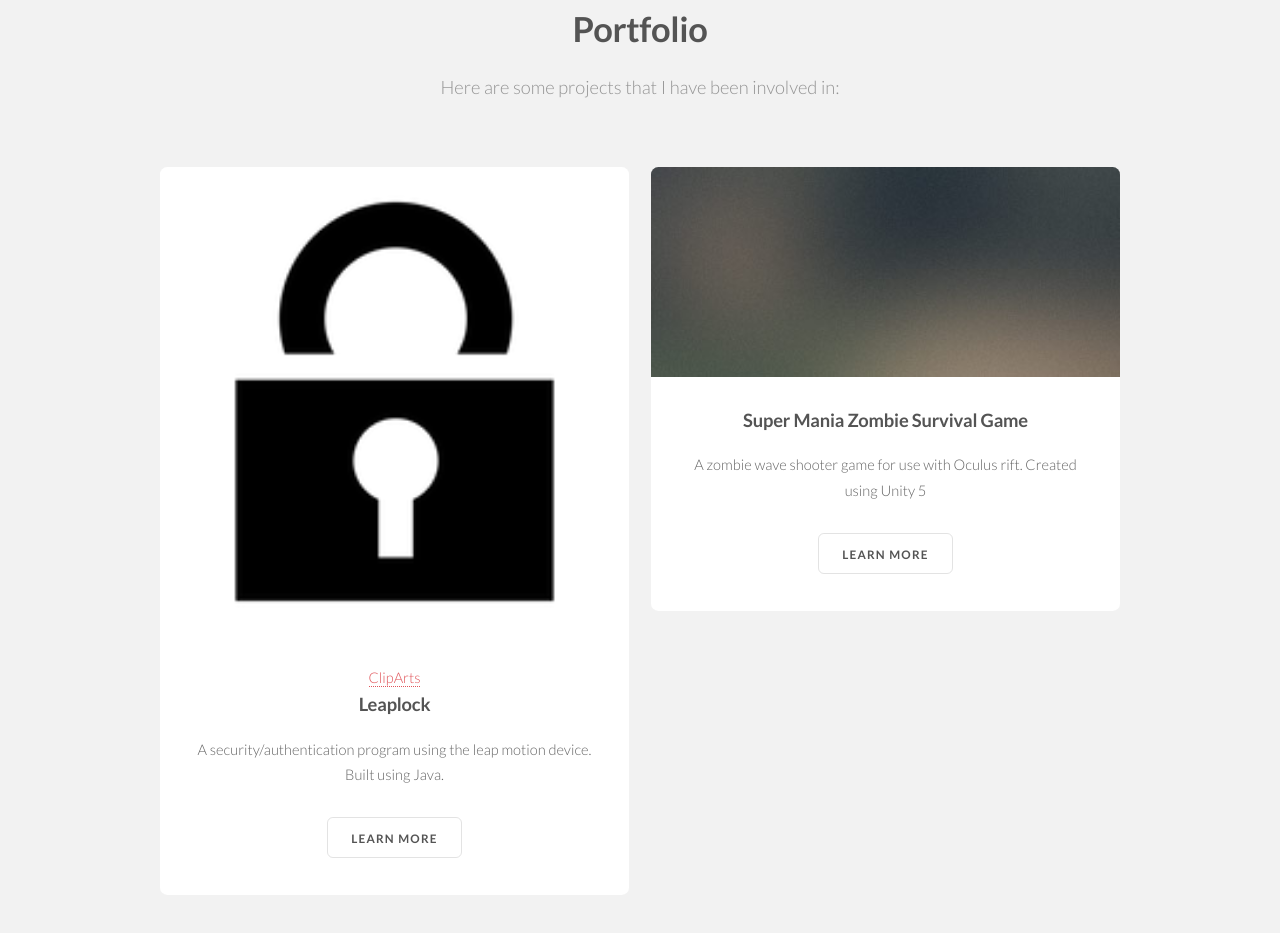
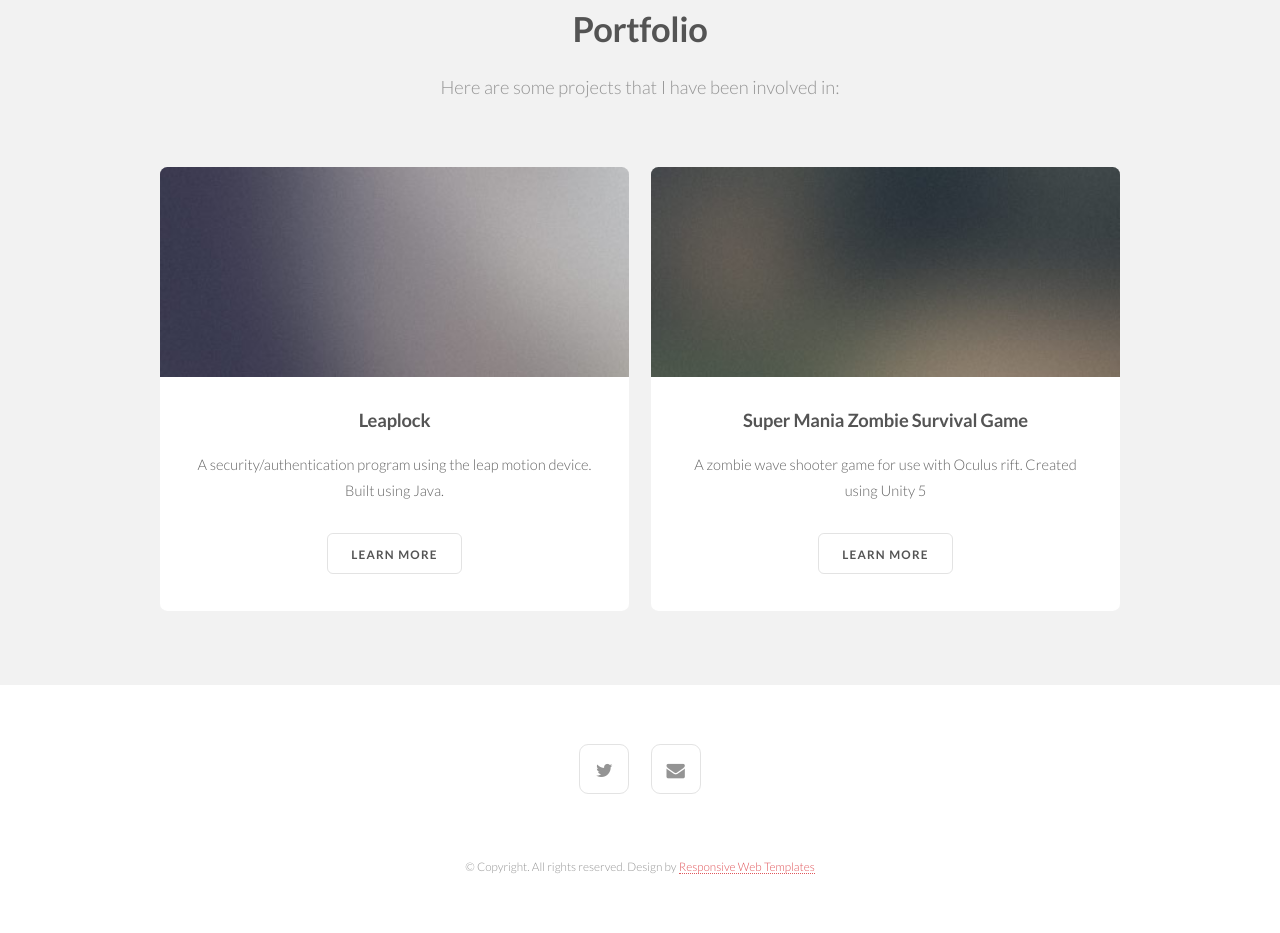
Before and after one commit to codyhowarth/codyhowarth.github.io, a plain HTML site: page index.html in a window 1280 px wide. Shown: the part 904-1837 px from the top of the page. Drawn offline with Linux system fonts and the light colour scheme.

Commit message:
changed a portfolio image back to default

```diff
--- a/index.html
+++ b/index.html
@@ -61,8 +61,7 @@
 					<div class="row">
 						<div class="6u 6u(2) 12u$(3)">
 							<article class="box post">
-								<a href="#" class="image fit"><img src="images/lock.png" alt="" /></a>
-								<a href="http://cliparts.co">ClipArts</a>
+								<a href="#" class="image fit"><img src="images/pic01.jpg" alt="" /></a>
 								<h3>Leaplock</h3>
 								<p>A security/authentication program using the leap motion device. Built using Java.</p>
 								<ul class="actions">
```
